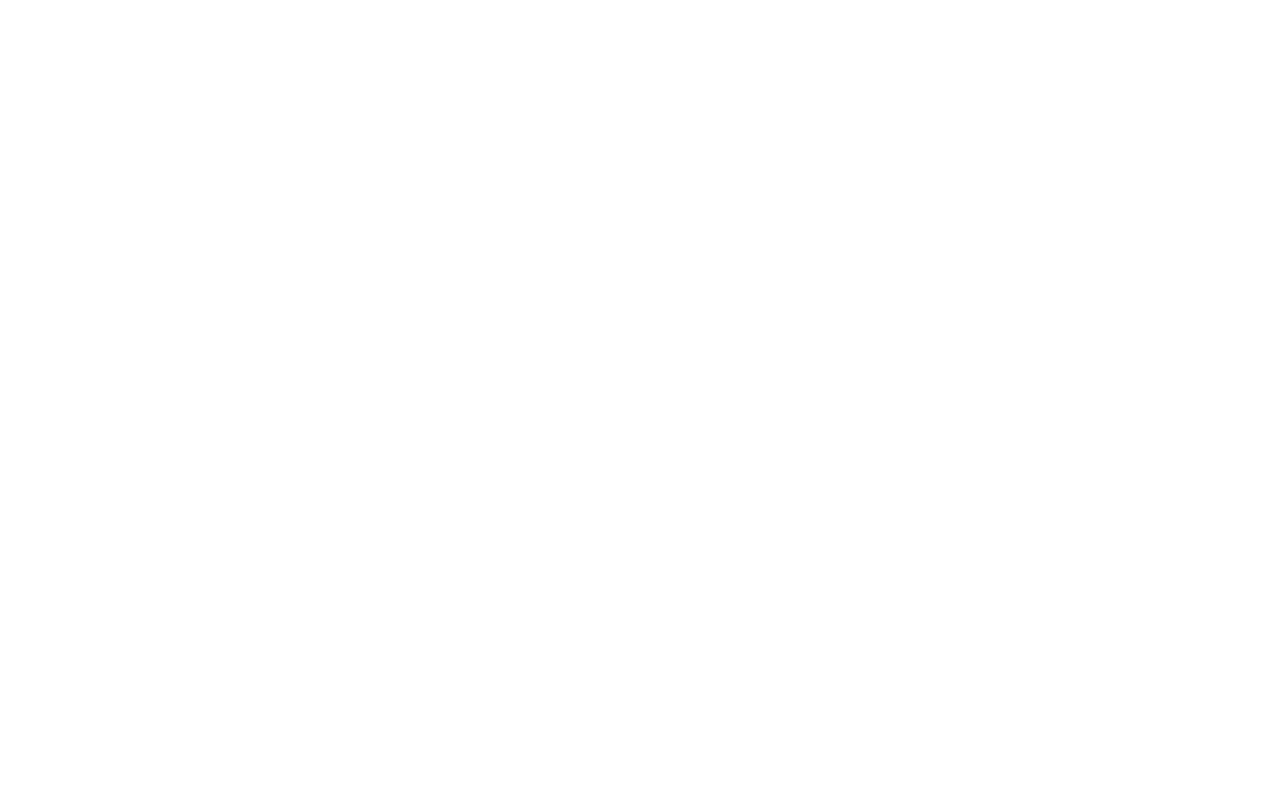
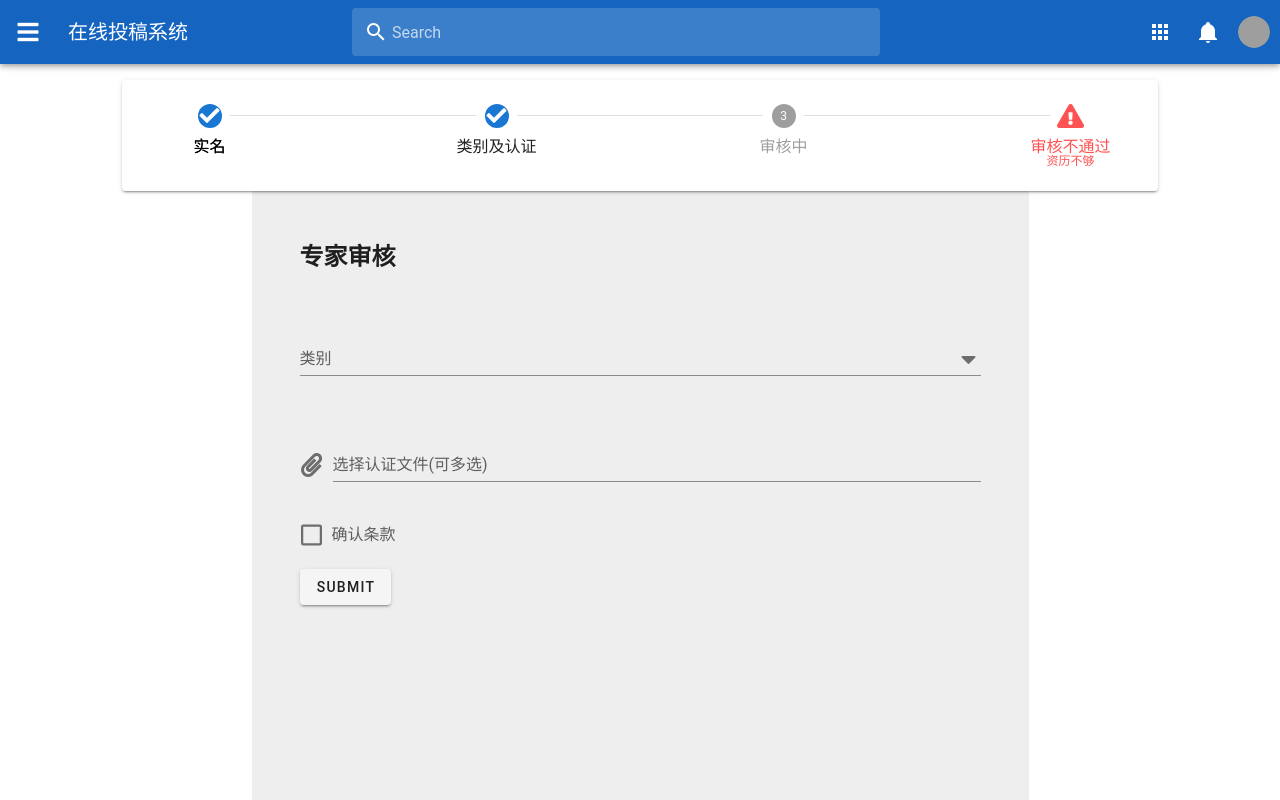
Before and after one commit to ctgu-work/submission-system-vue, a Vue app: page /#/profile/authen/identify in a window 1280 px wide. Shown: the top 800 px of the page. Built offline with nearby package versions, Linux system fonts and the light colour scheme; grey boxes are pictures that could not be loaded.

Commit message:
feat: 完善了专家的审核界面
界面有待完善，流程尚待考虑

```diff
--- a/src/components/Profile.vue
+++ b/src/components/Profile.vue
@@ -2,7 +2,7 @@
   <v-app>
     <!-- 导航栏 -->
     <v-app-bar :clipped-left="$vuetify.breakpoint.lgAndUp" app color="blue darken-3" dark>
-      <v-app-bar-nav-icon @click.stop="drawer = !drawer" />
+      <v-app-bar-nav-icon @click="toIndex"  @click.stop="drawer = !drawer" />
       <v-toolbar-title style="width: 300px" class="ml-0 pl-4">
         <span class="hidden-sm-and-down">在线投稿系统</span>
       </v-toolbar-title>
@@ -39,3 +39,15 @@
     </v-content>
   </v-app>
 </template>
+<script>
+export default {
+  data:()=>({
+    drawer:false
+  }),
+  methods:{
+    toIndex(){
+      this.$router.push('/')
+    }
+  }
+}
+</script>
--- a/src/components/item/Computer.vue
+++ /dev/null
@@ -1,45 +0,0 @@
-<template>
-  <v-app class="ma-0">
-    <v-card class="mx-auto pa-2 mr-0 ml-0 fill-weight" color="#26c6da" dark max-height="250px">
-      <v-card-title class="pa-0">
-        <v-avatar class="mr-1" color="red" size="37">
-          <span class="white--text headline">热</span>
-        </v-avatar>
-        <span class="title">量子计算机的推广</span>
-      </v-card-title>
-
-      <v-card-text>
-        <v-row>
-          <v-col cols="12" class="pa-0">
-            <span
-              class="d-block text-truncate body-1"
-              fill-weight
-              pa-0
-            >在之前推广出kunges操作系统以后，我将目光进一步放入了量子力学的研究，渴望将计算机应用做进一步的推广。</span>
-          </v-col>
-        </v-row>
-      </v-card-text>
-
-      <v-card-actions class="pa-0">
-        <v-row cols="12" fluid>
-          <v-col cols="3" class="d-flex flex-row pt-0 ma-0 pb-0">
-            <v-avatar class="body-2" size="30">
-              <img src="https://cdn.vuetifyjs.com/images/john.jpg" alt="John" />
-            </v-avatar>
-            <strong class="ml-1">昆哥</strong>
-          </v-col>
-          <v-col class="d-flex flex-row-reverse ma-0 pa-0 pr-4" cols="9">
-            <v-icon class="mr-1">mdi-heart</v-icon>
-            <span class="subheading mr-2">256</span>
-            <span class="mr-2"></span>
-            <v-icon class="mr-1">mdi-share-variant</v-icon>
-            <span class="subheading">45</span>
-          </v-col>
-        </v-row>
-      </v-card-actions>
-    </v-card>
-  </v-app>
-</template>
-<script>
-
-</script>
--- /dev/null
+++ b/src/components/profile/Authen.vue
@@ -0,0 +1,50 @@
+<template>
+  <v-app>
+    <!-- 专家认证 -->
+    <!-- <v-container> -->
+    <v-row class="d-flex justify-center">
+      <v-col md="10">
+        <!--  -->
+        <v-stepper alt-labels>
+          <v-stepper-header>
+            <v-stepper-step step="1" complete>实名</v-stepper-step>
+
+            <v-divider></v-divider>
+
+            <v-stepper-step step="2" complete>类别及认证</v-stepper-step>
+            <v-divider></v-divider>
+
+            <v-stepper-step step="3">审核中</v-stepper-step>
+            <v-divider></v-divider>
+
+            <v-stepper-step :rules="[() => false]" step="4">
+              审核不通过
+              <small>资历不够</small>
+            </v-stepper-step>
+          </v-stepper-header>
+        </v-stepper>
+        <!-- <v-container class="d-flex justify-center"> -->
+        <v-container class="">
+          <v-row class="justify-center">
+            <v-col md="9" class="test pa-12">
+              <h2 class="pb-4">专家审核</h2>
+              <router-view></router-view>
+            </v-col>
+          </v-row>
+        </v-container>
+      </v-col>
+    </v-row>
+
+    <!-- </v-container> -->
+  </v-app>
+</template>
+<script>
+export default {
+
+};
+</script>
+<style>
+.test {
+  background-color: #eeeeee;
+}
+</style>
--- /dev/null
+++ b/src/components/profile/AuthenIdentify.vue
@@ -0,0 +1,46 @@
+<template>
+  <v-app>
+    <form class="form fill-height">
+      <!--
+      :error-messages="errors.collect('select')"
+      v-validate="'required'"-->
+      <v-select
+        class="mt-10"
+        v-model="select"
+        :items="classlist"
+        label="类别"
+        data-vv-name="select"
+        required
+      ></v-select>
+      <v-file-input class="mt-10" small-chips multiple label="选择认证文件(可多选)"></v-file-input>
+      <!--
+      :error-messages="errors.collect('checkbox')"
+      v-validate="'required'"-->
+      <v-checkbox
+        v-model="checkbox"
+        value="1"
+        label="确认条款"
+        data-vv-name="checkbox"
+        type="checkbox"
+        required
+      ></v-checkbox>
+      <v-btn class="mr-4" @click="submit">submit</v-btn>
+    </form>
+  </v-app>
+</template>
+<script>
+export default {
+  data: () => ({
+    select: "",
+    checkbox: false,
+    classlist: ["科学", "人文", "历史", "教育"]
+  }),
+  methods: {
+    submit() {
+      this.$router.push("authening");
+    }
+  }
+};
+</script>
+<style>
+</style>
--- /dev/null
+++ b/src/components/profile/AuthenName.vue
@@ -0,0 +1,41 @@
+<template>
+  <form class="fill-height">
+    <!-- @input="$v.name.$touch()"
+    @blur="$v.name.$touch()"-->
+    <v-text-field v-model="name" :counter="10" label="真实姓名" required></v-text-field>
+    <!-- :error-messages="emailErrors" -->
+    <!-- @input="$v.email.$touch()"
+    @blur="$v.email.$touch()"-->
+    <v-text-field v-model="email" label="邮箱" required></v-text-field>
+    <v-text-field v-model="phonenumber" label="手机号" required></v-text-field>
+    <!-- @change="$v.checkbox.$touch()"
+    @blur="$v.checkbox.$touch()"-->
+    <v-checkbox v-model="checkbox" :error-messages="checkboxErrors" label="Do you agree?" required></v-checkbox>
+
+    <v-btn class="mr-4" @click="submit">submit</v-btn>
+    <!-- <v-btn @click="clear">clear</v-btn> -->
+  </form>
+</template>
+<script>
+export default {
+    data: () => ({
+    name: "chase",
+    nameErrors: "名字错误",
+    email: "1131497375@qq.com",
+    phonenumber: "13409676651",
+    emailErrors: null,
+    checkboxErrors: null,
+    checkbox: false
+  }),
+  methods: {
+    submit() {
+      this.$router.push("identify");
+    }
+  }
+};
+</script>
+<style>
+.form {
+  background-color: #eeeeee;
+}
+</style>
--- /dev/null
+++ b/src/components/profile/Authening.vue
@@ -0,0 +1,5 @@
+<template>
+    <v-app>
+        正在审核
+    </v-app>
+</template>
--- a/src/components/Login.vue
+++ b/src/components/profile/Login.vue
@@ -1,7 +1,7 @@
 <template>
   <v-app id="inspire">
     <v-content>
-      <v-container class="fill-height" fluid>
+      <v-container class="" fluid>
         <v-row align="center" justify="center">
           <v-col cols="12" sm="8" md="4">
             <v-card class="elevation-12">
--- a/src/router/index.js
+++ b/src/router/index.js
@@ -1,15 +1,21 @@
 import Vue from 'vue'
 import VueRouter from 'vue-router'
+// components/
 import Index from '../components/Index.vue'
 import Profile from '../components/Profile.vue'
-import Computer from '../components/item/Computer.vue'
+// components/item/
 import ArticleList from '../components/item/ArticleList.vue'
-
+//components/profile/
 import Activities from '../components/profile/Activities.vue'
 import ActivitiesContext from '../components/profile/ActivitiesContext.vue'
 import Info from '../components/profile/Info.vue'
 import State from '../components/profile/State.vue'
 import EditInfo from '../components/profile/EditInfo.vue'
+import Login from '../components/profile/Login.vue'
+import Authen from '../components/profile/Authen.vue'
+import AuthenName from '../components/profile/AuthenName.vue'
+import AuthenIdentify from '../components/profile/AuthenIdentify.vue'
+import Authening from '../components/profile/Authening.vue'
 
 Vue.use(VueRouter)
 
@@ -32,7 +38,6 @@
       {
         path: 'activities',
         component: Activities,
-        // redirect: 'activities/info',
         redirect: 'activities/context',
         children: [
           {
@@ -55,6 +60,29 @@
         ]
 
       },
+      {
+        path: 'login',
+        component: Login
+      },
+      {
+        path: 'authen',
+        component: Authen,
+        redirect: 'authen/name',
+        children: [
+          {
+            path: 'name',
+            component: AuthenName
+          },
+          {
+            path: 'identify',
+            component: AuthenIdentify
+          },
+          {
+            path: 'authening',
+            component: Authening
+          }
+        ]
+      }
     ]
   }
 ]
```
